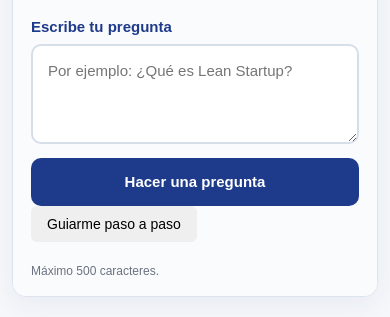
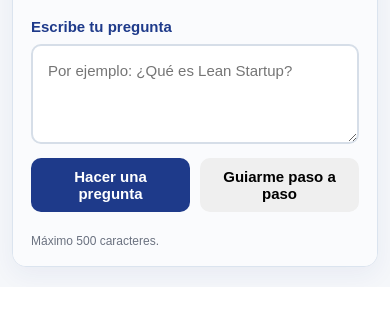
Before and after one commit to Violetarki/Proyecto-IA-FP, a Flask app: page /chat in a window 390 px wide. Shown: the part 639-956 px from the top of the page. After the commit the page ends 924 px from the top, so only its background shows below. Run offline with Flask 3, Linux system fonts and the light colour scheme; parts of the project's set-up code (start-up, migrations or seed data) failed here and were passed over.

Commit message:
Igualar tamaño de botones del chatbot

```diff
--- a/web/static/styles.css
+++ b/web/static/styles.css
@@ -542,8 +542,13 @@ h3 {
     box-shadow: 0 0 0 3px rgba(37, 99, 235, 0.12);
 }
 
-.boton-enviar {
-    min-width: 120px;
+.botones-modo {
+    display: flex;
+    gap: 10px;
+}
+
+.botones-modo .boton {
+    width: 175px;
     min-height: 48px;
     border-radius: 10px;
     font-size: 15px;
@@ -617,8 +622,13 @@ h3 {
         flex-direction: column;
     }
 
-    .boton-enviar {
+    .botones-modo {
         width: 100%;
+    }
+
+    .botones-modo .boton {
+        flex: 1;
+        width: auto;
     }
 }
 
```
